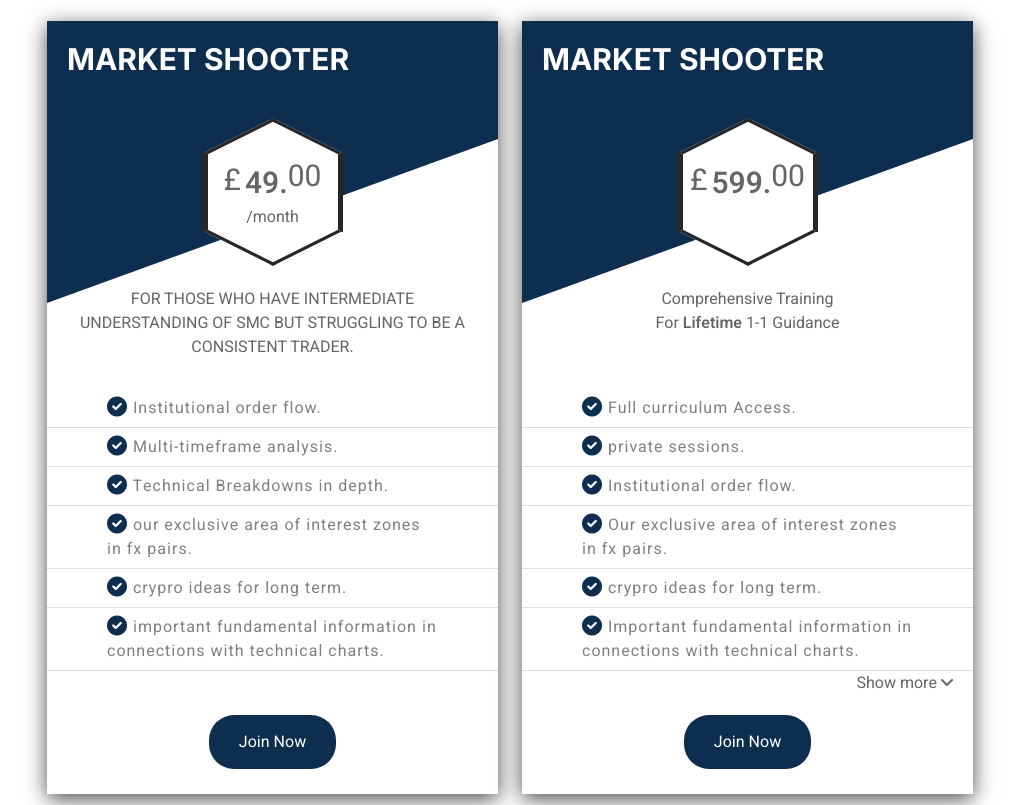
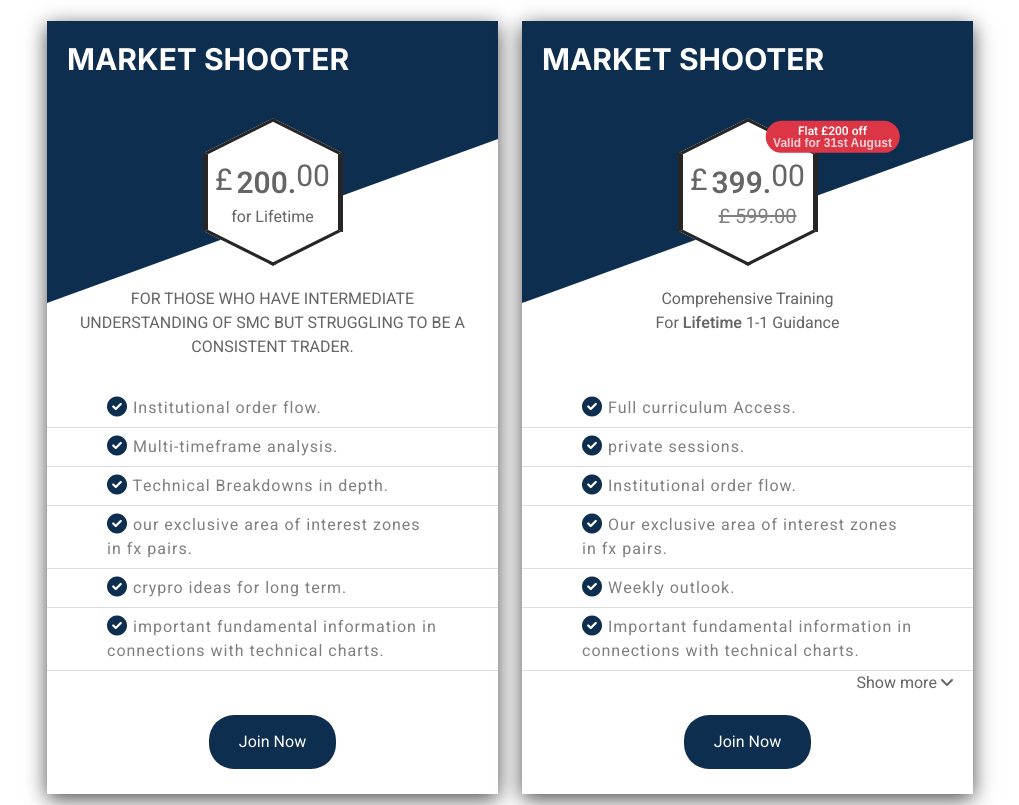
Before and after one commit to pallabtewary/marketshooter.github.io, a plain HTML site: page courses.html in a window 1280 px wide. Shown: the part 551-1356 px from the top of the page, without its empty margins (130-1149 px from the left). Drawn offline with nearby package versions, Linux system fonts and the light colour scheme.

Commit message:
Changes made

```diff
--- a/courses.html
+++ b/courses.html
@@ -75,8 +75,8 @@
                             </div>
                             <div class="price-value">
                                 <div class="value">
-                                    <span class="currency">£</span> <span class="amount">49.<span>00</span></span> <span
-                                        class="month">/month</span>
+                                    <span class="currency">£</span> <span class="amount">200.<span>00</span></span> <span
+                                        class="month">for Lifetime</span>
                                 </div>
                             </div>
                             <div class="" style="display:inline;position: relative;">
@@ -108,9 +108,12 @@
                             <div class="price-header">
                                 <h3 class="title">Market Shooter</h3>
                             </div>
-                            <div class="price-value">
+                            <div class="price-value"><span class="position-absolute top-0 start-100 translate-middle badge rounded-pill bg-danger" style="z-index: 12;">
+                                Flat £200 off <br><p class="blink" style="margin-bottom: 0;">Valid for 31st August</p> </span>
                                 <div class="value">
-                                    <span class="currency">£</span> <span class="amount">599.<span>00</span></span>
+                                    <span class="currency">£</span> <span class="amount" >399.<span>00</span></span>
+                                    <span class="month" style="color: gray;font-weight:1;font-size: 20px;margin-left: 20px;"><s>£ 599.00</s></span>
+
                                     <span class="month"></span>
                                 </div>
                             </div>
@@ -129,19 +132,23 @@
                                     order flow.</li>
                                 <li><i class="fa fa-lg fa-check-circle mr-2" style="color: #0e2e50;"></i> Our exclusive
                                     area of interest zones in fx pairs.</li>
-                                <li><i class="fa fa-lg fa-check-circle mr-2" style="color: #0e2e50;"></i> crypro ideas
-                                    for long term.</li>
+                                <li><i class="fa fa-lg fa-check-circle mr-2" style="color: #0e2e50;"></i> Weekly
+                                    outlook.</li>
                                 <li><i class="fa fa-lg fa-check-circle mr-2" style="color: #0e2e50;"></i> Important
                                     fundamental information in connections with technical charts.</li>
 
                                 <span id="more" style="display: none;">
                                     <li><i class="fa fa-lg fa-check-circle mr-2" style="color: #0e2e50;"></i>
+                                        crypro ideas for long term.</li>
+                                    <li><i class="fa fa-lg fa-check-circle mr-2" style="color: #0e2e50;"></i>
                                         Multi-timeframe analysis.</li>
                                     <li><i class="fa fa-lg fa-check-circle mr-2" style="color: #0e2e50;"></i> Technical
                                         Breakdowns in depth.</li>
                                     <li><i class="fa fa-lg fa-check-circle mr-2" style="color: #0e2e50;"></i> Get
-                                        Complete market breakdowns of the entire market according to the rules of the strategies
-                                        both from a technical and fundamental perspective, the markets analysed are: Forex, Commodity, Index, Crypto.</li>
+                                        Complete market breakdowns of the entire market according to the rules of the
+                                        strategies
+                                        both from a technical and fundamental perspective, the markets analysed are:
+                                        Forex, Commodity, Index, Crypto.</li>
                                 </span>
                                 <p style="text-align: right; margin-right: 20px; margin-bottom: 0%;"
                                     onclick="readMore()" id="read-more">Show more <i class="fas fa-angle-down"></i></p>
--- a/css/style.css
+++ b/css/style.css
@@ -442,6 +442,19 @@
 	}
 }
 
+.blink {
+    animation: blinker 1.5s linear infinite;
+    /* color: red; */
+    font-family: sans-serif;
+}
+@keyframes blinker {
+    50% {
+        opacity: 0;
+    }
+}
+
+
+
 
 /*** Testimonial ***/
 .testimonial-carousel .owl-item .testimonial-item {
```
Also changed, not shown: index.html (+4 -4 lines).
